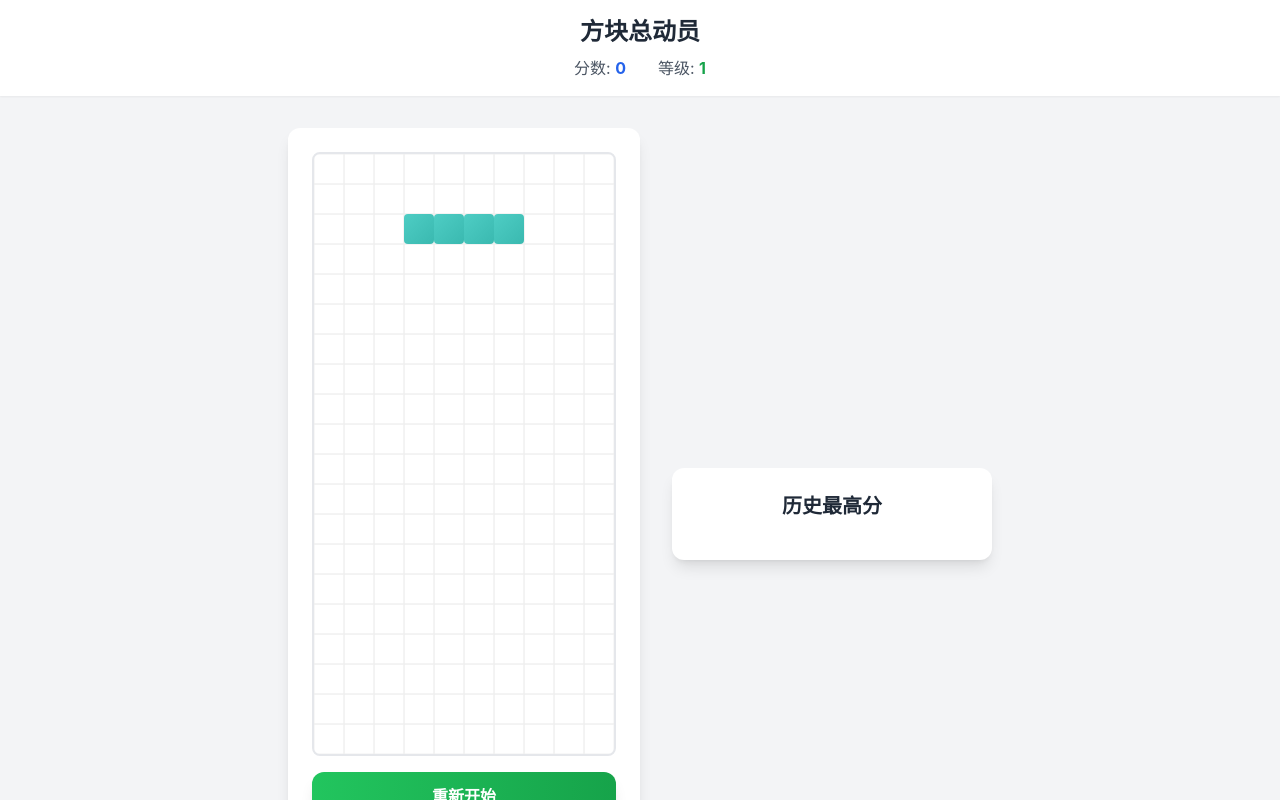
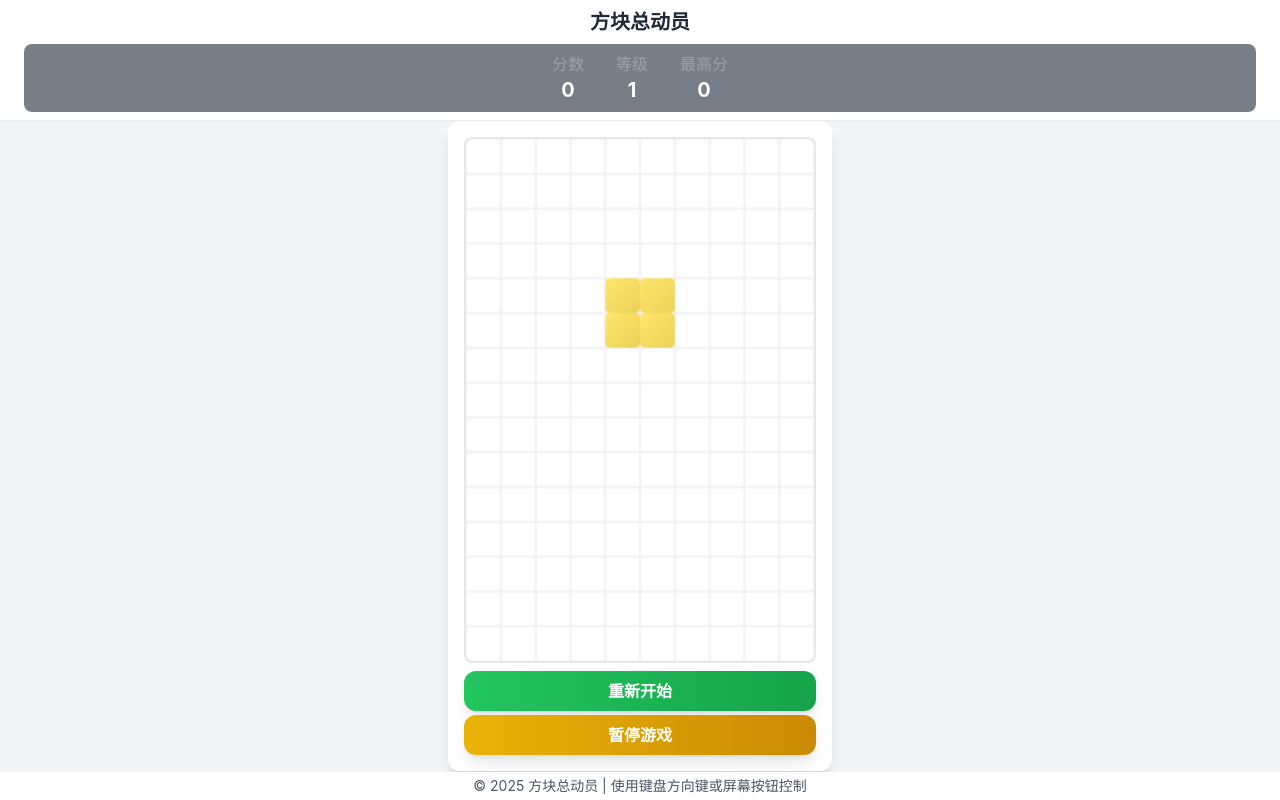
Before and after one commit to JokerMonolithAI/TetroStory, a plain HTML site: page index.html in a window 1280 px wide. Both pictures are taken after a click on the button "开始游戏". Shown: the top 800 px of the page. Drawn offline with nearby package versions, Linux system fonts and the light colour scheme.

Commit message:
调整移动端样式

```diff
--- a/game.js
+++ b/game.js
@@ -1,14 +1,16 @@
+console.log('游戏脚本开始加载');
+
 class TetrisGame {
     constructor() {
+        console.log('TetrisGame 构造函数被调用');
         this.canvas = document.getElementById('gameCanvas');
         this.ctx = this.canvas.getContext('2d');
-        this.blockSize = 30;
+        this.blockSize = 20;
         this.cols = 10;
-        this.rows = 20;
+        this.rows = 15;
 
-        // 设置画布大小
-        this.canvas.width = this.blockSize * this.cols;
-        this.canvas.height = this.blockSize * this.rows;
+        // 修改画布初始化
+        this.initCanvas();
 
         // 游戏状态
         this.grid = Array(this.rows).fill().map(() => Array(this.cols).fill(0));
@@ -16,15 +18,29 @@ class TetrisGame {
         this.gameOver = false;
         this.currentPiece = null;
 
-        // 定义俄罗斯方块的形状
+        // 修改俄罗斯方块的形状定义
         this.shapes = {
-            I: [[1, 1, 1, 1]],
-            L: [[1, 0], [1, 0], [1, 1]],
-            J: [[0, 1], [0, 1], [1, 1]],
-            O: [[1, 1], [1, 1]],
-            Z: [[1, 1, 0], [0, 1, 1]],
-            S: [[0, 1, 1], [1, 1, 0]],
-            T: [[1, 1, 1], [0, 1, 0]]
+            I: [[0, 0, 0, 0],
+                [1, 1, 1, 1],
+                [0, 0, 0, 0],
+                [0, 0, 0, 0]],
+            L: [[0, 0, 1],
+                [1, 1, 1],
+                [0, 0, 0]],
+            J: [[1, 0, 0],
+                [1, 1, 1],
+                [0, 0, 0]],
+            O: [[1, 1],
+                [1, 1]],
+            Z: [[1, 1, 0],
+                [0, 1, 1],
+                [0, 0, 0]],
+            S: [[0, 1, 1],
+                [1, 1, 0],
+                [0, 0, 0]],
+            T: [[0, 1, 0],
+                [1, 1, 1],
+                [0, 0, 0]]
         };
 
         // 定义颜色
@@ -57,15 +73,16 @@ class TetrisGame {
         this.initControls();
         this.initMobileControls();
 
-        // 初始化分数系统
+        // 修改初始化分数系统
         this.loadHighScores();
 
-        // 添加游戏速度相关属性
-        this.baseSpeed = 1000; // 基础速度1秒
+        // 修改游戏速度相关属性
+        this.baseSpeed = 800; // 调整基础速度为800ms
         this.currentSpeed = this.baseSpeed;
         this.level = 1;
         this.dropCounter = 0;
         this.lastTime = 0;
+        this.isRunning = false; // 添加游戏运行状态标志
 
         // 修改模态框关闭事件
         document.getElementById('closeModal').addEventListener('click', () => {
@@ -75,6 +92,22 @@ class TetrisGame {
             document.getElementById('restartBtn').style.display = 'block';
             this.start(); // 重新开始游戏
         });
+    }
+
+    // 添加画布初始化方法
+    initCanvas() {
+        const container = this.canvas.parentElement;
+        const containerWidth = container.clientWidth - 32; // 减去padding
+
+        // 计算合适的方块大小
+        this.blockSize = Math.floor(Math.min(
+            containerWidth / this.cols,
+            (window.innerHeight * 0.5) / this.rows // 限制高度为视口高度的50%
+        ));
+
+        // 设置画布大小
+        this.canvas.width = this.blockSize * this.cols;
+        this.canvas.height = this.blockSize * this.rows;
     }
 
     // 初始化游戏控制
@@ -133,44 +166,63 @@ class TetrisGame {
 
     // 开始游戏
     start() {
+        console.log('游戏开始初始化'); // 调试日志
+
+        this.initCanvas();
+
         this.gameOver = false;
         this.score = 0;
         this.level = 1;
         this.currentSpeed = this.baseSpeed;
         this.dropCounter = 0;
         this.lastTime = 0;
+        this.isRunning = true;
         this.grid = Array(this.rows).fill().map(() => Array(this.cols).fill(0));
         this.currentPiece = null;
+
+        // 生成第一个方块
+        if (!this.spawnPiece()) {
+            console.error('无法生成方块');
+            return;
+        }
 
         // 更新显示
         document.getElementById('level').textContent = this.level;
         document.getElementById('score').textContent = this.score;
-        document.getElementById('gameOverModal').classList.add('hidden');
-        document.getElementById('gameOverModal').style.display = 'none';
+        document.getElementById('highScore').textContent = this.getHighScore();
 
-        // 显示暂停按钮
-        document.getElementById('pauseBtn').style.display = 'block';
-        document.getElementById('pauseBtn').textContent = '暂停游戏';
+        // 隐藏游戏结束模态框
+        const gameOverModal = document.getElementById('gameOverModal');
+        if (gameOverModal) {
+            gameOverModal.classList.add('hidden');
+            gameOverModal.style.display = 'none';
+        }
 
         // 确保游戏未暂停
         this.isPaused = false;
 
+        console.log('开始游戏循环'); // 调试日志
         // 开始游戏循环
-        requestAnimationFrame(time => this.gameLoop(time));
+        this.gameLoop(performance.now());
     }
 
     // 游戏主循环
-    gameLoop(currentTime = 0) {
+    gameLoop(currentTime) {
+        console.log('游戏循环运行中'); // 调试日志
+
+        if (!this.isRunning || this.gameOver || this.isPaused) {
+            console.log('游戏状态:', {
+                isRunning: this.isRunning,
+                gameOver: this.gameOver,
+                isPaused: this.isPaused
+            });
             if (this.gameOver) {
-            // 确保游戏结束时显示模态框
                 const modal = document.getElementById('gameOverModal');
                 const finalScore = document.getElementById('finalScore');
                 finalScore.textContent = this.score;
                 modal.classList.remove('hidden');
-            return;
+                modal.style.display = 'flex';
             }
-
-        if (this.isPaused) {
             return;
         }
 
@@ -179,30 +231,20 @@ class TetrisGame {
         this.dropCounter += deltaTime;
 
         if (this.dropCounter > this.currentSpeed) {
-            if (!this.currentPiece) {
-                if (!this.spawnPiece()) {
-                    // 如果无法生成新方块，游戏结束
-                    this.gameOver = true;
-                    this.saveScore();
-                    return;
-                }
-            } else {
+            this.dropCounter = 0;
             if (!this.movePiece(0, 1)) {
                 this.placePiece();
                 this.clearLines();
                 if (!this.spawnPiece()) {
-                        // 如果无法生成新方块，游戏结束
                     this.gameOver = true;
                     this.saveScore();
                     return;
                 }
             }
         }
-            this.dropCounter = 0;
-        }
 
         this.draw();
-        requestAnimationFrame(time => this.gameLoop(time));
+        requestAnimationFrame(this.gameLoop.bind(this));
     }
 
     // 更新游戏状态
@@ -226,6 +268,8 @@ class TetrisGame {
 
     // 绘制游戏画面
     draw() {
+        if (!this.ctx) return;  // 添加安全检查
+
         // 清空画布
         this.ctx.clearRect(0, 0, this.canvas.width, this.canvas.height);
 
@@ -247,34 +291,32 @@ class TetrisGame {
         });
         scores.sort((a, b) => b.score - a.score);
         localStorage.setItem('tetrisScores', JSON.stringify(scores.slice(0, 10)));
-        this.updateLeaderboard();
+
+        // 更新最高分显示
+        document.getElementById('highScore').textContent = Math.max(...scores.map(s => s.score));
 
         // 显示游戏结束模态框
         const modal = document.getElementById('gameOverModal');
         const finalScore = document.getElementById('finalScore');
         finalScore.textContent = this.score;
         modal.classList.remove('hidden');
-        modal.style.display = 'flex'; // 确保模态框显示
+        modal.style.display = 'flex';
     }
 
     // 加载最高分
     loadHighScores() {
         const scores = JSON.parse(localStorage.getItem('tetrisScores') || '[]');
-        this.updateLeaderboard(scores);
+        if (scores.length > 0) {
+            document.getElementById('highScore').textContent = Math.max(...scores.map(s => s.score));
+        }
     }
 
     // 更新排行榜显示
     updateLeaderboard() {
         const scores = JSON.parse(localStorage.getItem('tetrisScores') || '[]');
-        const leaderboardList = document.getElementById('leaderboardList');
-        leaderboardList.innerHTML = scores
-            .map((score, index) => `
-                <div class="score-item">
-                    ${index + 1}. ${score.score}分 -
-                    ${new Date(score.date).toLocaleDateString()}
-                </div>
-            `)
-            .join('');
+        if (scores.length > 0) {
+            document.getElementById('highScore').textContent = Math.max(...scores.map(s => s.score));
+        }
     }
 
     // 生成新方块
@@ -282,15 +324,18 @@ class TetrisGame {
         const shapes = Object.keys(this.shapes);
         const randomShape = shapes[Math.floor(Math.random() * shapes.length)];
 
+        // 创建形状的深拷贝
+        const shape = this.shapes[randomShape].map(row => [...row]);
+
         this.currentPiece = {
-            shape: this.shapes[randomShape],
+            shape: shape,
             type: randomShape,
-            x: Math.floor(this.cols / 2) - Math.floor(this.shapes[randomShape][0].length / 2),
+            x: Math.floor((this.cols - shape[0].length) / 2),
             y: 0
         };
 
-        // 如果新生成的方块就发生碰撞，说明游戏结束
-        if (this.checkCollision()) {
+        // 检查是否可以放置新方块
+        if (this.checkCollision(0, 0, this.currentPiece)) {
             this.gameOver = true;
             this.saveScore();
             return false;
@@ -332,15 +377,24 @@ class TetrisGame {
 
     // 旋转方块
     rotatePiece() {
-        const rotated = {
+        const shape = this.currentPiece.shape;
+        const N = shape.length;
+        const rotated = Array(N).fill().map(() => Array(N).fill(0));
+
+        // 矩阵旋转
+        for (let y = 0; y < N; y++) {
+            for (let x = 0; x < N; x++) {
+                rotated[x][N - 1 - y] = shape[y][x];
+            }
+        }
+
+        const piece = {
             ...this.currentPiece,
-            shape: this.currentPiece.shape[0].map((_, i) =>
-                this.currentPiece.shape.map(row => row[i]).reverse()
-            )
+            shape: rotated
         };
 
-        if (!this.checkCollision(0, 0, rotated)) {
-            this.currentPiece = rotated;
+        if (!this.checkCollision(0, 0, piece)) {
+            this.currentPiece = piece;
         }
     }
 
@@ -398,6 +452,8 @@ class TetrisGame {
 
     // 绘制网格
     drawGrid() {
+        if (!this.ctx) return;  // 添加安全检查
+
         for (let y = 0; y < this.rows; y++) {
             for (let x = 0; x < this.cols; x++) {
                 // 绘制网格线
@@ -435,6 +491,8 @@ class TetrisGame {
 
     // 绘制当前方块
     drawPiece() {
+        if (!this.currentPiece || !this.ctx) return;
+
         const piece = this.currentPiece;
         const baseColor = this.colors[piece.type];
 
@@ -444,7 +502,6 @@ class TetrisGame {
                     const xPos = (piece.x + x) * this.blockSize;
                     const yPos = (piece.y + y) * this.blockSize;
 
-                    // 创建渐变
                     const gradient = this.ctx.createLinearGradient(
                         xPos, yPos,
                         xPos + this.blockSize,
@@ -453,13 +510,12 @@ class TetrisGame {
                     gradient.addColorStop(0, baseColor);
                     gradient.addColorStop(1, this.adjustColor(baseColor, -20));
 
-                    // 绘制圆角矩形
                     this.drawRoundedRect(
                         xPos,
                         yPos,
                         this.blockSize,
                         this.blockSize,
-                        4, // 圆角半径
+                        4,
                         gradient
                     );
                 }
@@ -529,19 +585,71 @@ class TetrisGame {
         this.ctx.font = '16px Arial';
         this.ctx.fillText('按 P 键或点击按钮继续', this.canvas.width / 2, this.canvas.height / 2 + 30);
     }
+
+    // 添加获取最高分方法
+    getHighScore() {
+        const scores = JSON.parse(localStorage.getItem('tetrisScores') || '[]');
+        return scores.length > 0 ? Math.max(...scores.map(s => s.score)) : 0;
+    }
 }
 
-// 初始化游戏
-document.addEventListener('DOMContentLoaded', () => {
-    const game = new TetrisGame();
-
-    document.getElementById('startBtn').addEventListener('click', () => {
-        game.start();
-        document.getElementById('startBtn').style.display = 'none';
-        document.getElementById('restartBtn').style.display = 'block';
+// 添加窗口大小改变时的处理
+window.addEventListener('resize', () => {
+    if (window.game) {
+        window.game.initCanvas();
+        window.game.draw();
+    }
 });
 
-    document.getElementById('restartBtn').addEventListener('click', () => {
-        game.start();
+// 立即执行的调试代码
+console.log('准备初始化游戏');
+document.addEventListener('DOMContentLoaded', () => {
+    console.log('DOM已加载，开始初始化游戏');
+    try {
+        // 确保所有必要的DOM元素都存在
+        const startBtn = document.getElementById('startBtn');
+        const restartBtn = document.getElementById('restartBtn');
+        const pauseBtn = document.getElementById('pauseBtn');
+        const canvas = document.getElementById('gameCanvas');
+
+        console.log('DOM元素检查：', {
+            startBtn: !!startBtn,
+            restartBtn: !!restartBtn,
+            pauseBtn: !!pauseBtn,
+            canvas: !!canvas
         });
+
+        if (!canvas || !startBtn || !restartBtn || !pauseBtn) {
+            throw new Error('找不到必要的DOM元素');
+        }
+
+        // 创建游戏实例
+        window.game = new TetrisGame();
+        console.log('游戏实例已创建');
+
+        // 初始按钮状态设置
+        restartBtn.style.display = 'none';
+        pauseBtn.style.display = 'none';
+        startBtn.style.display = 'block';
+
+        // 绑定事件监听器
+        startBtn.onclick = function() {
+            console.log('开始按钮被点击');
+            window.game.start();
+            startBtn.style.display = 'none';
+            restartBtn.style.display = 'block';
+            pauseBtn.style.display = 'block';
+        };
+
+        restartBtn.onclick = function() {
+            console.log('重新开始按钮被点击');
+            window.game.start();
+        };
+
+        // 初始绘制游戏区域
+        window.game.draw();
+        console.log('初始化完成');
+    } catch (error) {
+        console.error('游戏初始化失败:', error);
+    }
 });
--- a/index.html
+++ b/index.html
@@ -2,59 +2,101 @@
 <html lang="zh-CN">
 <head>
     <meta charset="UTF-8">
-    <meta name="viewport" content="width=device-width, initial-scale=1.0">
+    <meta name="viewport" content="width=device-width, initial-scale=1.0, maximum-scale=1.0, user-scalable=no">
     <title>方块总动员</title>
     <script src="https://cdn.tailwindcss.com"></script>
     <link rel="stylesheet" href="styles.css">
+    <style>
+        body {
+            overscroll-behavior: contain;
+        }
+        .game-wrapper {
+            position: fixed;
+            width: 100%;
+            height: 100vh;
+            display: flex;
+            flex-direction: column;
+        }
+        /* 确保主要内容区域自适应屏幕高度 */
+        main {
+            flex: 1;
+            min-height: 0; /* 重要：防止flex子元素溢出 */
+        }
+        /* 移动端特别优化 */
+        @media (max-width: 768px) {
+            .game-container {
+                padding: 0.75rem !important;
+                max-width: 90vw !important;  /* 限制游戏容器宽度为视口宽度的90% */
+            }
+            .mobile-controls button {
+                padding: 0.5rem !important;  /* 缩小按钮内边距 */
+                font-size: 0.875rem !important;  /* 缩小按钮文字 */
+            }
+            header {
+                padding: 0.5rem !important;
+            }
+            footer {
+                padding: 0.5rem !important;
+                font-size: 0.75rem;
+            }
+        }
+    </style>
 </head>
-<body class="bg-gray-100 min-h-screen flex flex-col">
-    <header class="bg-white shadow-sm py-4">
-        <h1 class="text-2xl font-bold text-center text-gray-800">方块总动员</h1>
-        <div class="flex justify-center gap-8 mt-2">
-            <div class="text-gray-600">分数: <span id="score" class="font-bold text-blue-600">0</span></div>
-            <div class="text-gray-600">等级: <span id="level" class="font-bold text-green-600">1</span></div>
+<body class="bg-gray-100">
+    <div class="game-wrapper">
+        <header class="bg-white shadow-sm py-2">
+            <h1 class="text-xl font-bold text-center text-gray-800">方块总动员</h1>
+            <div class="score-container flex justify-center items-center bg-gray-800/60 rounded-lg p-2 mx-2 mt-2 text-white">
+                <div class="flex gap-8">
+                    <div>
+                        <span class="text-gray-400">分数</span>
+                        <div id="score" class="text-xl font-bold">0</div>
+                    </div>
+                    <div>
+                        <span class="text-gray-400">等级</span>
+                        <div id="level" class="text-xl font-bold">1</div>
+                    </div>
+                    <div>
+                        <span class="text-gray-400">最高分</span>
+                        <div id="highScore" class="text-xl font-bold">0</div>
+                    </div>
+                </div>
             </div>
         </header>
 
-    <main class="flex-1 p-8 flex flex-col md:flex-row items-center justify-center gap-8">
-        <div class="game-container bg-white p-6 rounded-xl shadow-lg">
-            <canvas id="gameCanvas" class="border-2 border-gray-200 rounded-lg"></canvas>
+        <main class="flex-1 p-2 flex items-center justify-center overflow-hidden">
+            <div class="game-container bg-white p-4 rounded-xl shadow-lg w-full max-w-sm">
+                <canvas id="gameCanvas" class="border-2 border-gray-200 rounded-lg w-full"></canvas>
 
-            <div class="controls mt-4 space-y-2">
-                <button id="startBtn" class="w-full bg-gradient-to-r from-blue-500 to-blue-600 hover:from-blue-600 hover:to-blue-700 text-white font-semibold py-3 px-6 rounded-xl shadow-lg transform transition-all duration-200 hover:scale-105 active:scale-95">
+                <div class="controls mt-2 space-y-1">
+                    <button id="startBtn" class="w-full bg-gradient-to-r from-blue-500 to-blue-600 hover:from-blue-600 hover:to-blue-700 text-white font-semibold py-2 px-4 rounded-xl shadow-lg transform transition-all duration-200 hover:scale-105 active:scale-95">
                         开始游戏
                     </button>
-                <button id="restartBtn" style="display: none" class="w-full bg-gradient-to-r from-green-500 to-green-600 hover:from-green-600 hover:to-green-700 text-white font-semibold py-3 px-6 rounded-xl shadow-lg transform transition-all duration-200 hover:scale-105 active:scale-95">
+                    <button id="restartBtn" style="display: none" class="w-full bg-gradient-to-r from-green-500 to-green-600 hover:from-green-600 hover:to-green-700 text-white font-semibold py-2 px-4 rounded-xl shadow-lg transform transition-all duration-200 hover:scale-105 active:scale-95">
                         重新开始
                     </button>
-                <button id="pauseBtn" style="display: none" class="w-full bg-gradient-to-r from-yellow-500 to-yellow-600 hover:from-yellow-600 hover:to-yellow-700 text-white font-semibold py-3 px-6 rounded-xl shadow-lg transform transition-all duration-200 hover:scale-105 active:scale-95">
+                    <button id="pauseBtn" style="display: none" class="w-full bg-gradient-to-r from-yellow-500 to-yellow-600 hover:from-yellow-600 hover:to-yellow-700 text-white font-semibold py-2 px-4 rounded-xl shadow-lg transform transition-all duration-200 hover:scale-105 active:scale-95">
                         暂停游戏
                     </button>
                 </div>
 
-            <div class="mobile-controls mt-6">
-                <div class="flex justify-center">
+                <div class="mobile-controls mt-3">
+                    <div class="flex justify-center items-center gap-4">
+                        <button id="leftBtn" class="bg-gradient-to-r from-gray-500 to-gray-600 hover:from-gray-600 hover:to-gray-700 text-white font-semibold p-4 rounded-xl shadow-lg transform transition-all duration-200 hover:scale-105 active:scale-95">←</button>
+                        <button id="downBtn" class="bg-gradient-to-r from-gray-500 to-gray-600 hover:from-gray-600 hover:to-gray-700 text-white font-semibold p-4 rounded-xl shadow-lg transform transition-all duration-200 hover:scale-105 active:scale-95">↓</button>
+                        <button id="rightBtn" class="bg-gradient-to-r from-gray-500 to-gray-600 hover:from-gray-600 hover:to-gray-700 text-white font-semibold p-4 rounded-xl shadow-lg transform transition-all duration-200 hover:scale-105 active:scale-95">→</button>
                         <button id="rotateBtn" class="bg-gradient-to-r from-purple-500 to-purple-600 hover:from-purple-600 hover:to-purple-700 text-white font-semibold p-4 rounded-xl shadow-lg transform transition-all duration-200 hover:scale-105 active:scale-95">
                             旋转
                         </button>
                     </div>
-                <div class="flex justify-center gap-4 mt-4">
-                    <button id="leftBtn" class="bg-gradient-to-r from-gray-500 to-gray-600 hover:from-gray-600 hover:to-gray-700 text-white font-semibold p-4 rounded-xl shadow-lg transform transition-all duration-200 hover:scale-105 active:scale-95">←</button>
-                    <button id="downBtn" class="bg-gradient-to-r from-gray-500 to-gray-600 hover:from-gray-600 hover:to-gray-700 text-white font-semibold p-4 rounded-xl shadow-lg transform transition-all duration-200 hover:scale-105 active:scale-95">↓</button>
-                    <button id="rightBtn" class="bg-gradient-to-r from-gray-500 to-gray-600 hover:from-gray-600 hover:to-gray-700 text-white font-semibold p-4 rounded-xl shadow-lg transform transition-all duration-200 hover:scale-105 active:scale-95">→</button>
                 </div>
-            </div>
-        </div>
-
-        <div class="leaderboard bg-white p-6 rounded-xl shadow-lg w-80">
-            <h2 class="text-xl font-bold text-gray-800 mb-4 text-center">历史最高分</h2>
-            <div id="leaderboardList" class="space-y-2"></div>
             </div>
         </main>
 
-    <footer class="bg-white shadow-sm py-4 text-center text-gray-600">
-        <p>© 2025 方块总动员 | 使用键盘方向键或屏幕按钮控制 ｜ 游戏开发：<a href="https://github.com/jokerHanArthur/JokerMonolithAI" target="_blank" class="text-blue-500 hover:text-blue-600">JokerMonolithAI</a></p>
+        <footer class="bg-white shadow-sm py-1 text-center text-gray-600 text-sm">
+            <p>© 2025 方块总动员 | 使用键盘方向键或屏幕按钮控制</p>
         </footer>
+    </div>
 
     <div id="gameOverModal" class="fixed inset-0 bg-black bg-opacity-50 hidden flex items-center justify-center">
         <div class="bg-white p-8 rounded-xl shadow-lg text-center">
@@ -66,6 +108,6 @@
         </div>
     </div>
 
-    <script src="game.js"></script>
+    <script src="game.js" defer></script>
 </body>
 </html>
```
Lines whose indentation alone changed are shown as unchanged.
